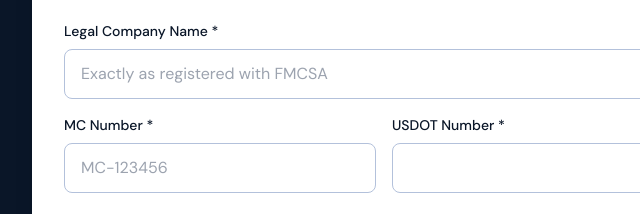
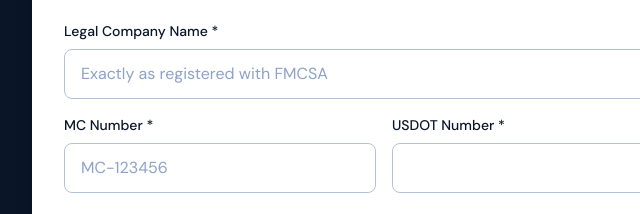
Before and after one commit to mwoodruff0814/mover-compliance-website, a website: page boc-3.html in a window 1280 px wide. Shown: the part 1277-1491 px from the top of the page, 256-896 px from the left. Drawn offline with nearby package versions, Linux system fonts and the light colour scheme.

Commit message:
Fix white text in input fields

```diff
--- a/css/styles.css
+++ b/css/styles.css
@@ -85,11 +85,19 @@ html {
 input[type="text"],
 input[type="email"],
 input[type="tel"],
+input[type="password"],
 input[type="number"],
 input[type="date"],
 select,
 textarea {
+    color: #0a1628 !important;
+    background-color: #ffffff !important;
     transition: border-color 0.2s ease, box-shadow 0.2s ease;
+}
+
+input::placeholder,
+textarea::placeholder {
+    color: #8da2c9 !important;
 }
 
 input[type="text"]:focus,
```
